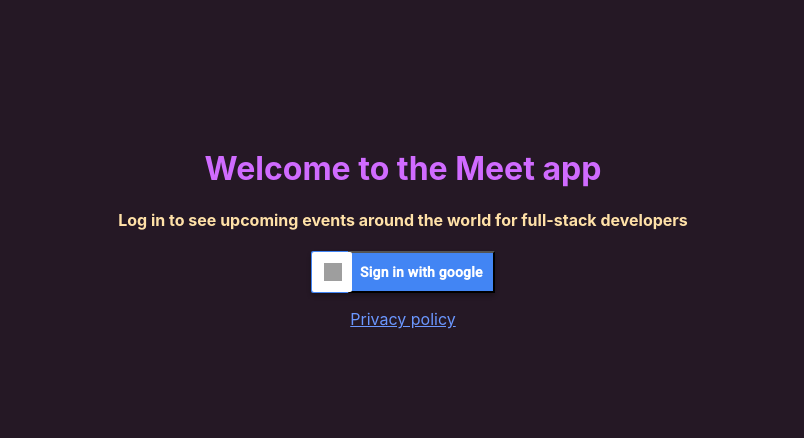
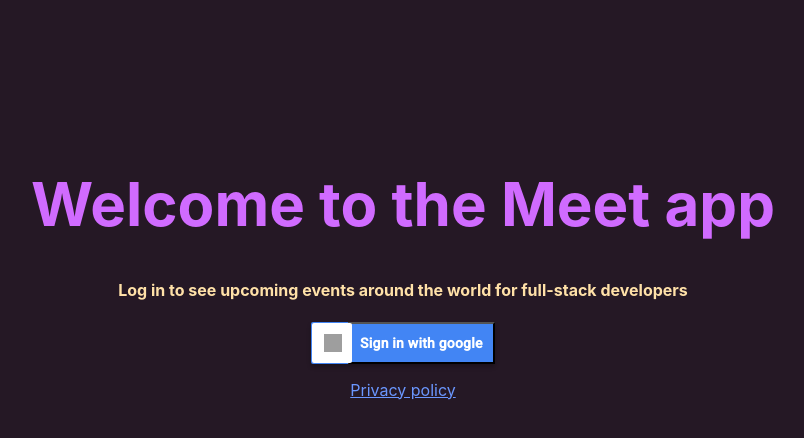
Before and after one commit to BJaguar71/MeetApp, a React (Create React App) app: page / in a window 1280 px wide. Shown: the top 438 px of the page, without its empty margins (237-1041 px from the left). Built offline with nearby package versions, Linux system fonts and the light colour scheme; grey boxes are pictures that could not be loaded; what atatus-spa would draw is missing.

Commit message:
added styling for the app title (h1)

```diff
--- a/src/App.css
+++ b/src/App.css
@@ -45,7 +45,12 @@
   font-weight: bold;
   color: white;
 }
-
+h1 {
+  font-size: 60px;
+  font-weight: bold;
+  color: #ffef8a;
+  text-align: center;
+}
 .city {
   border-radius: 10px;
   height: 50px;
```
